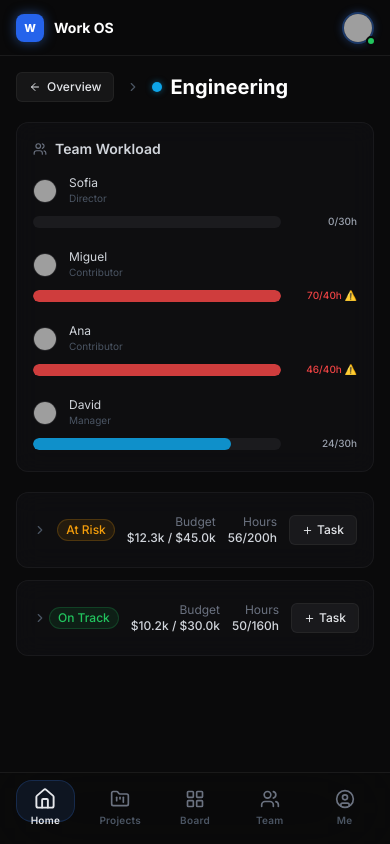
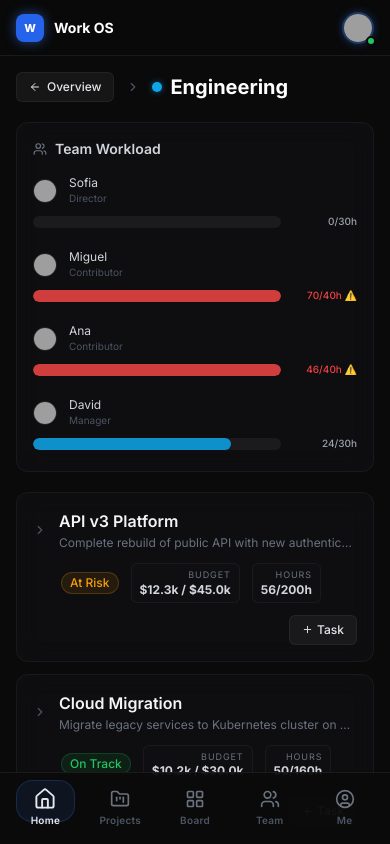
Before and after one commit to soyartemio/workos-demo, a React (Vite) app: page / in a window 390 px wide. Both pictures are taken after a click on the button 195 px from the left and 383 px from the top of the page. Built offline with nearby package versions, Linux system fonts and the light colour scheme; grey boxes are pictures that could not be loaded.

Commit message:
fix(ui): responsive table wrapping, desktop assignee dropdown, and mobile task click bindings

```diff
--- a/src/App.tsx
+++ b/src/App.tsx
@@ -53,7 +53,7 @@ function App() {
     switch (mobileTab) {
       case 'home':
         return activeDepartmentId ? (
-          <DepartmentView onBack={() => setActiveDepartment(null)} onAddTask={handleAddTask} />
+          <DepartmentView onBack={() => setActiveDepartment(null)} onAddTask={handleAddTask} onTaskOpen={handleOpenTask} />
         ) : (
           <MobileHome onDeptSelect={handleDeptSelect} onTaskOpen={handleOpenTask} />
         );
@@ -91,7 +91,7 @@ function App() {
           {currentView === 'dashboard' ? (
             <div className="p-6 max-w-[1400px] mx-auto">
               {activeDepartmentId ? (
-                <DepartmentView onBack={() => setActiveDepartment(null)} onAddTask={handleAddTask} />
+                <DepartmentView onBack={() => setActiveDepartment(null)} onAddTask={handleAddTask} onTaskOpen={handleOpenTask} />
               ) : (
                 <CEODashboard />
               )}
--- a/src/components/dashboard/DepartmentView.tsx
+++ b/src/components/dashboard/DepartmentView.tsx
@@ -26,7 +26,13 @@ const PRIORITY_COLORS: Record<string, string> = {
   'Low':    'text-gray-400 bg-gray-500/10 border-gray-500/20',
 };
 
-export const DepartmentView: React.FC<{ onBack: () => void; onAddTask: (projectId: string) => void }> = ({ onBack, onAddTask }) => {
+interface DeptProps {
+  onBack: () => void;
+  onAddTask: (projectId: string) => void;
+  onTaskOpen: (taskId: string) => void;
+}
+
+export const DepartmentView: React.FC<DeptProps> = ({ onBack, onAddTask, onTaskOpen }) => {
   const { activeDepartmentId, departments, projects, tasks, users, getUserWorkload, updateTaskStatus, isManagerView } = useDemoStore();
   const [expandedProject, setExpandedProject] = useState<string | null>(null);
 
@@ -108,7 +114,7 @@ export const DepartmentView: React.FC<{ onBack: () => void; onAddTask: (projectI
             <div key={proj.id} className="glass-panel rounded-xl overflow-hidden border-white/5">
               {/* Project Header */}
               <div
-                className="flex items-center justify-between p-4 cursor-pointer hover:bg-white/[0.02] transition-colors group"
+                className="flex flex-col md:flex-row md:items-center justify-between p-4 cursor-pointer hover:bg-white/[0.02] transition-colors group gap-3"
                 onClick={() => setExpandedProject(isExpanded ? null : proj.id)}
               >
                 <div className="flex items-center gap-3 flex-1 min-w-0">
@@ -118,23 +124,23 @@ export const DepartmentView: React.FC<{ onBack: () => void; onAddTask: (projectI
                     <p className="text-xs text-gray-500 truncate mt-0.5">{proj.description}</p>
                   </div>
                 </div>
-                <div className="flex items-center gap-3 shrink-0 ml-4">
+                <div className="flex items-center gap-3 shrink-0 ml-7 md:ml-4 flex-wrap">
                   <span className={`text-xs px-2 py-0.5 rounded-full border font-medium ${statusColor[proj.status]}`}>{proj.status}</span>
                   {isManagerView && (
                     <>
-                      <div className="text-right">
-                        <p className="text-xs text-gray-500">Budget</p>
-                        <p className={`text-xs font-medium ${budgetOverrun ? 'text-danger-500' : 'text-gray-300'}`}>{fmt$(spent)} / {fmt$(proj.budgetAmount)}</p>
+                      <div className="text-right bg-base-900/40 px-2 py-1 rounded-md border border-white/5">
+                        <p className="text-[9px] text-gray-500 uppercase tracking-widest">Budget</p>
+                        <p className={`text-xs font-bold ${budgetOverrun ? 'text-danger-500' : 'text-gray-300'}`}>{fmt$(spent)} / {fmt$(proj.budgetAmount)}</p>
                       </div>
-                      <div className="text-right">
-                        <p className="text-xs text-gray-500">Hours</p>
-                        <p className={`text-xs font-medium ${hrsUsed > proj.budgetHrs ? 'text-danger-500' : 'text-gray-300'}`}>{hrsUsed}/{proj.budgetHrs}h</p>
+                      <div className="text-right bg-base-900/40 px-2 py-1 rounded-md border border-white/5">
+                        <p className="text-[9px] text-gray-500 uppercase tracking-widest">Hours</p>
+                        <p className={`text-xs font-bold ${hrsUsed > proj.budgetHrs ? 'text-danger-500' : 'text-gray-300'}`}>{hrsUsed}/{proj.budgetHrs}h</p>
                       </div>
                     </>
                   )}
                   <button
                     onClick={e => { e.stopPropagation(); onAddTask(proj.id); }}
-                    className="glass-btn text-xs gap-1 border-white/5 hover:border-brand-500/30 hover:text-brand-400"
+                    className="glass-btn text-xs gap-1 border-white/5 hover:border-brand-500/30 hover:text-brand-400 ml-auto md:ml-0"
                   >
                     <Plus size={11} /> Task
                   </button>
@@ -167,7 +173,7 @@ export const DepartmentView: React.FC<{ onBack: () => void; onAddTask: (projectI
                         {projTasks.map(task => {
                           const assignee = users.find(u => u.id === task.assigneeId);
                           return (
-                            <tr key={task.id} className="border-b border-white/5 hover:bg-white/[0.02] transition-colors">
+                            <tr key={task.id} onClick={() => onTaskOpen(task.id)} className="border-b border-white/5 hover:bg-white/[0.02] transition-colors cursor-pointer">
                               <td className="px-4 py-2 text-gray-200 font-medium whitespace-nowrap">{task.title}</td>
                               <td className="px-4 py-2">
                                 {assignee && (
--- a/src/components/workspace/GridBoard.tsx
+++ b/src/components/workspace/GridBoard.tsx
@@ -134,7 +134,7 @@ export const GridBoard: React.FC<Props> = ({ onAddTask, onOpenTask }) => {
       </div>
 
       {/* ─── DESKTOP: Dense Table (md+) ─────────────────────────────── */}
-      <div className="flex-1 w-full overflow-auto rounded-xl border border-white/5 bg-base-900/50">
+      <div className="hidden md:block flex-1 w-full overflow-auto rounded-xl border border-white/5 bg-base-900/50">
         <table className="w-full text-left border-collapse min-w-[900px]">
           <thead>
             <tr className="border-b border-white/5 bg-base-900/80">
@@ -182,7 +182,17 @@ export const GridBoard: React.FC<Props> = ({ onAddTask, onOpenTask }) => {
                     {assignee && (
                       <div className="flex items-center gap-1.5">
                         <img src={assignee.avatar} alt={assignee.name} className="w-5 h-5 rounded-full border border-white/10 shrink-0" />
-                        <span className="text-xs text-gray-400 truncate max-w-[80px]">{assignee.name.split(' ')[0]}</span>
+                        <select
+                          value={task.assigneeId}
+                          onChange={(e) => updateTask(task.id, { assigneeId: e.target.value })}
+                          className="appearance-none bg-transparent border-none outline-none text-xs text-gray-400 focus:text-gray-200 cursor-pointer hover:text-gray-200 transition-colors truncate max-w-[80px]"
+                        >
+                          {users.map(u => (
+                            <option key={u.id} value={u.id} className="bg-base-900 text-gray-300">
+                              {u.name.split(' ')[0]}
+                            </option>
+                          ))}
+                        </select>
                       </div>
                     )}
                   </td>
```
